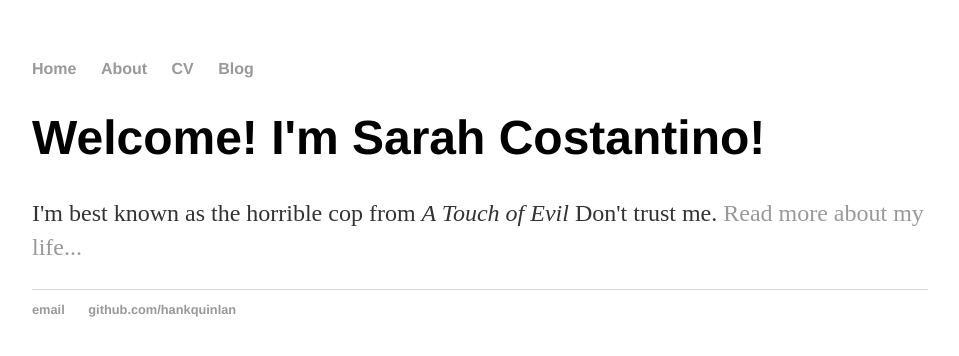
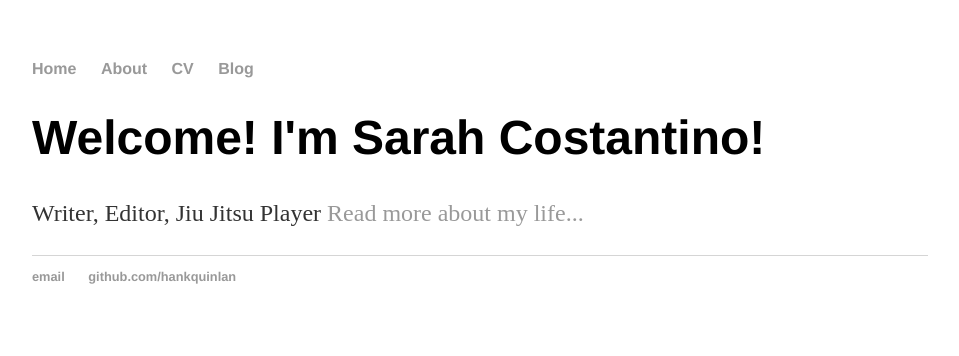
Before and after one commit to sarahmcost/sarahmcost.github.io, a Jekyll site: the page built from index.html, in a window 1280 px wide. Shown: the top 356 px of the page, without its empty margins (160-1119 px from the left). Built offline with Jekyll 4.4.1, drawn with Linux system fonts in a browser that asks for light colours.

Commit message:
Update index.html

```diff
--- a/index.html
+++ b/index.html
@@ -4,5 +4,5 @@ title: Hank Quinlan, Horrible Cop
 ---
 <div class="blurb">
 	<h1>Welcome! I'm Sarah Costantino!</h1>
-	<p>I'm best known as the horrible cop from <em>A Touch of Evil</em> Don't trust me. <a href="/about">Read more about my life...</a></p>
+	<p>Writer, Editor, Jiu Jitsu Player <a href="/about">Read more about my life...</a></p>
 </div><!-- /.blurb -->
```
